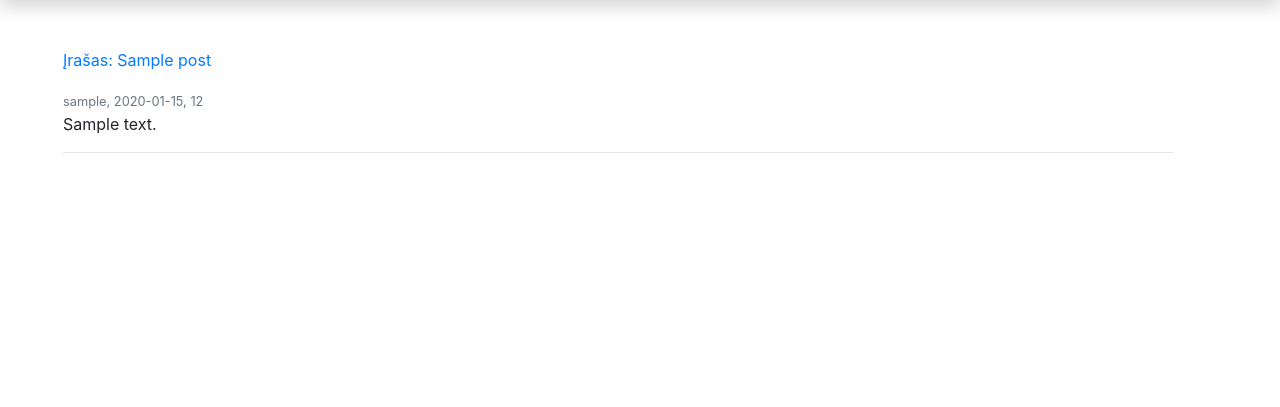
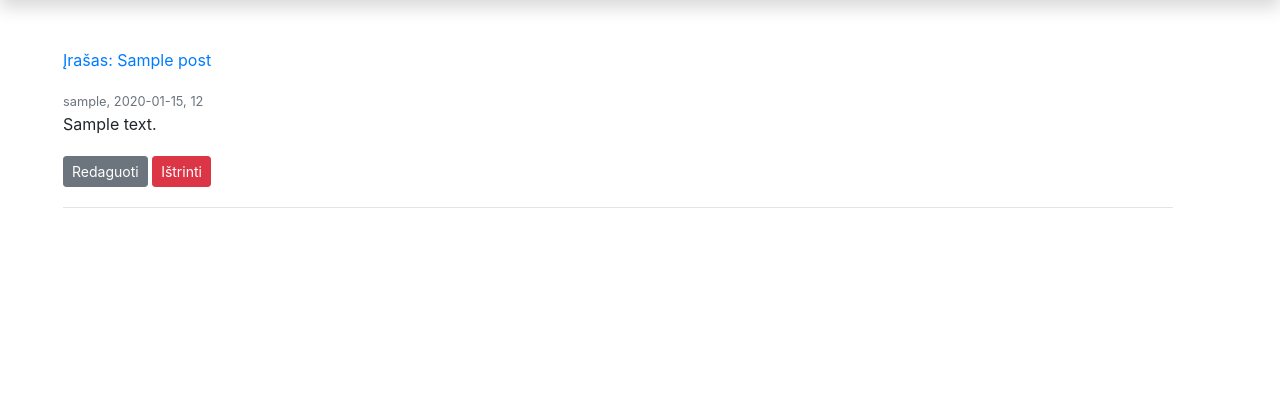
Before and after one commit to DonatasNoreika/myblog_20250620, a Django app: page /usercomments/ in a window 1280 px wide. Shown: the part 59-466 px from the top of the page. Run offline with Django 5.2, Linux system fonts and the light colour scheme; a user stored in the database is signed in; tables that the repository leaves empty hold one stand-in row (values such as "Sample post"); some libraries are stand-ins or nearby versions.

Commit message:
+Prisijungęs vartotojas gali trinti savo komentarus (ir savo komentarų puslapyje)

```diff
--- a/mysite/myblog/templates/user_comments.html
+++ b/mysite/myblog/templates/user_comments.html
@@ -7,6 +7,10 @@
 <p><a href="{% url 'post' comment.post.pk %}">Įrašas: {{ comment.post.title }}</a></p>
 <small class="text-muted">{{ comment.author }}, {{ comment.date | date:"Y-m-d, f" }}</small>
 <p>{{ comment.content | safe }}</p>
+<div>
+    <a class="btn btn-secondary btn-sm mt-1 mb-1" href="{% url 'comment_update' comment.pk %}">Redaguoti</a>
+    <a class="btn btn-danger btn-sm mt-1 mb-1" href="{% url 'comment_delete' comment.pk %}">Ištrinti</a>
+</div>
 <hr>
 {% endfor %}
 {% else %}
```
